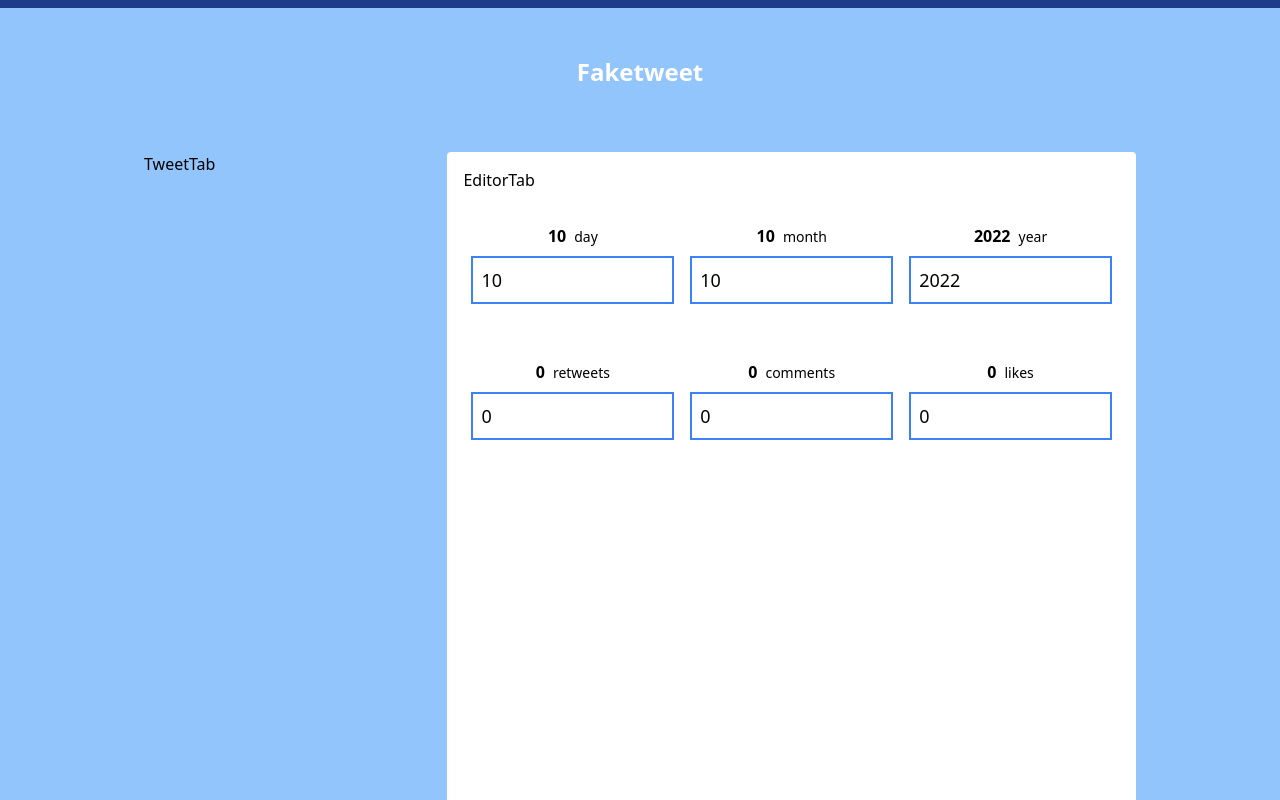
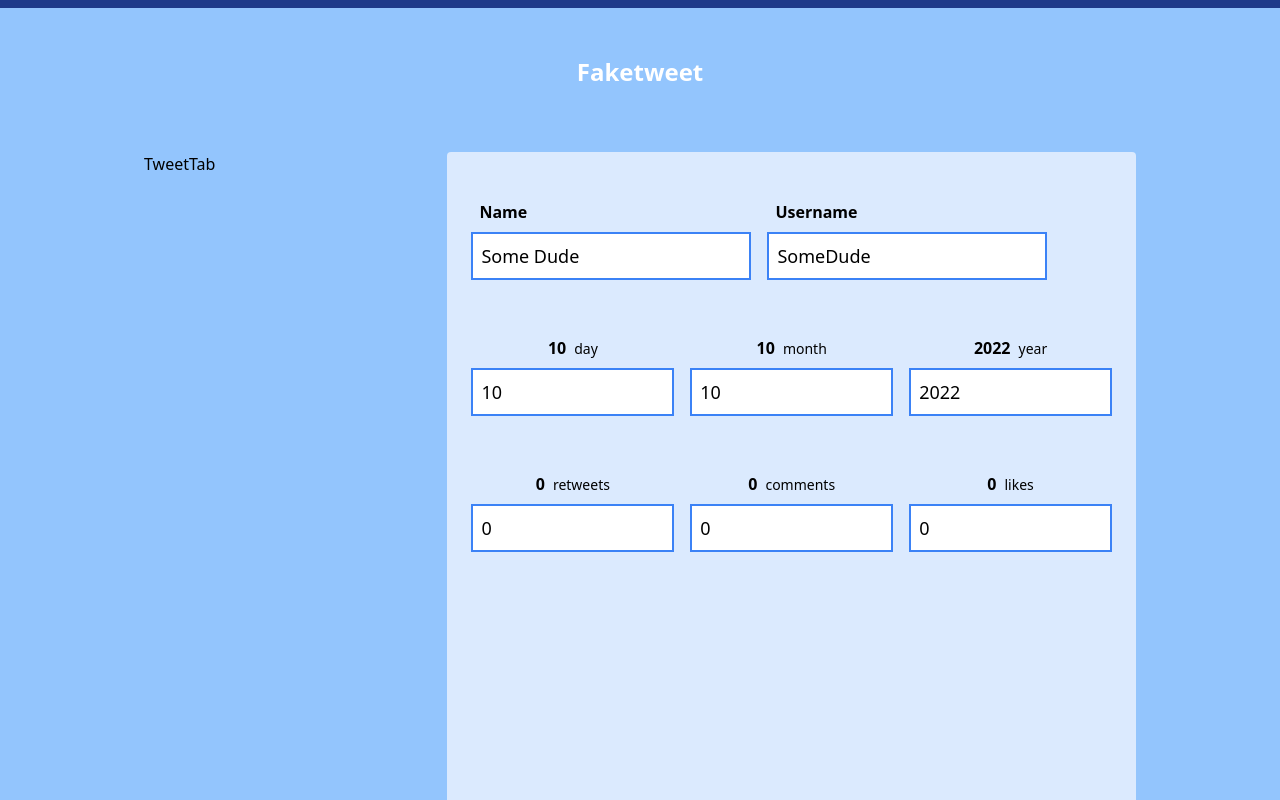
Before and after one commit to iaseth/faketweet, a React (Create React App) app: page / in a window 1280 px wide. Shown: the top 800 px of the page. Built offline with nearby package versions, Linux system fonts and the light colour scheme.

Commit message:
Added TextInput for name, username

```diff
--- a/src/Faketweet/EditorTab/EditorTab.js
+++ b/src/Faketweet/EditorTab/EditorTab.js
@@ -1,5 +1,6 @@
 import {
 	InputGroupContainer,
+	TextInput,
 	NumberInput,
 	StatInput,
 } from './Utils';
@@ -23,13 +24,18 @@ export default function EditorTab ({data, setData}) {
 	};
 
 	return (
-		<div className="min-h-screen bg-white rounded px-4 py-4">
-			<h2>EditorTab</h2>
+		<div className="min-h-screen bg-blue-100 rounded px-4 py-4">
+			<InputGroupContainer>
+				<TextInput title="Name" text={data.name} setText={v => setX('name', v)} min={1} max={50} />
+				<TextInput title="Username" text={data.username} setText={v => setX('username', v)} min={1} max={50} />
+			</InputGroupContainer>
+
 			<InputGroupContainer>
 				<NumberInput title="day" num={data.day} setNum={v => setX('day', v)} min={1} max={31} />
 				<NumberInput title="month" num={data.month} setNum={v => setX('month', v)} min={1} max={12} />
 				<NumberInput title="year" num={data.year} setNum={v => setX('year', v)} min={-1000} max={2200} />
 			</InputGroupContainer>
+
 			<InputGroupContainer>
 				<StatInput title="retweets" stat={data.retweets} setStat={v => setX('retweets', v)} displayFunc={statDisplayFunc} />
 				<StatInput title="comments" stat={data.comments} setStat={v => setX('comments', v)} displayFunc={statDisplayFunc} />
--- a/src/Faketweet/EditorTab/Utils.js
+++ b/src/Faketweet/EditorTab/Utils.js
@@ -6,6 +6,42 @@ export function InputGroupContainer ({children}) {
 		<div className="lg:flex py-4">{children}</div>
 	);
 }
+
+
+
+export function TextInput ({
+	title="Text", text, setText,
+	min=false, max=false,
+	displayFunc = v => v,
+	validatorFunc = v => true
+}) {
+
+	const validate = v => {
+		if (min !== false && min > v.length) return false;
+		if (max !== false && max < v.length) return false;
+		return validatorFunc(v) ? true : false;
+	};
+
+	const handleChange = event => {
+		const v = event.target.value.trim();
+		if (validate(v)) {
+			setText(v);
+		}
+	};
+
+	return (
+		<div className="px-2 py-2">
+			<div>
+				<h2 className="px-2 py-2 font-bold">{title}</h2>
+			</div>
+			<div>
+				<input type='text' defaultValue={text} onChange={handleChange} className="w-full text-lg px-2 py-2 border-2 border-blue-500" />
+			</div>
+		</div>
+	);
+}
+
+
 
 export function NumberInput ({
 	title="Number", num, setNum,
```
